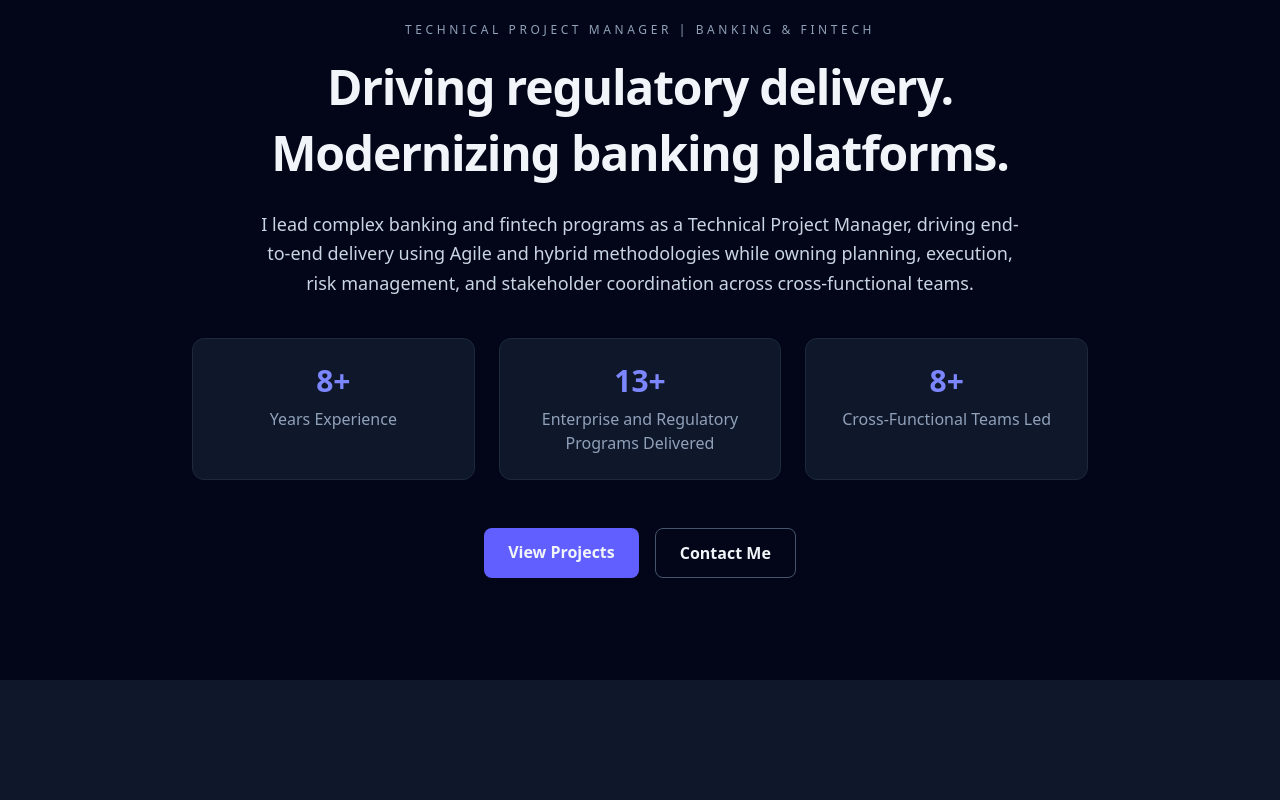
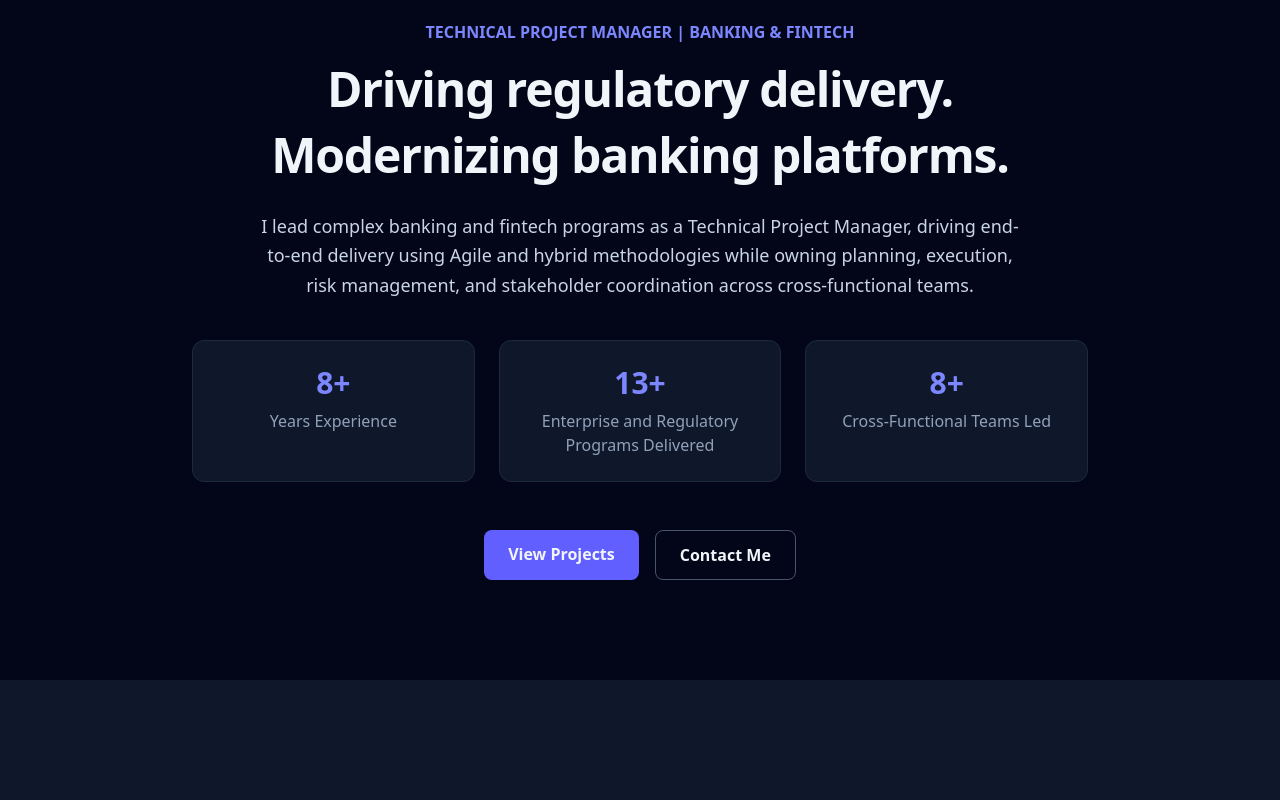
Before and after one commit to mehjbee0506/mehjbee-portfolio, a React (Vite) app: page / in a window 1280 px wide. Shown: the top 800 px of the page. Built offline with nearby package versions, Linux system fonts and the light colour scheme.

Commit message:
Fix role visibility and stabilize hero typography

```diff
--- a/src/components/Intro.jsx
+++ b/src/components/Intro.jsx
@@ -10,7 +10,7 @@ export default function Intro() {
         className="max-w-4xl text-center"
       >
         {/* Headline */}
-        <p className="text-slate-400 uppercase tracking-[0.3em] text-xs mb-4">
+        <p className="text-indigo-400 uppercase font-semibold text-base font-medium mb-3">
           Technical Project Manager | Banking & Fintech
         </p>
 
```
